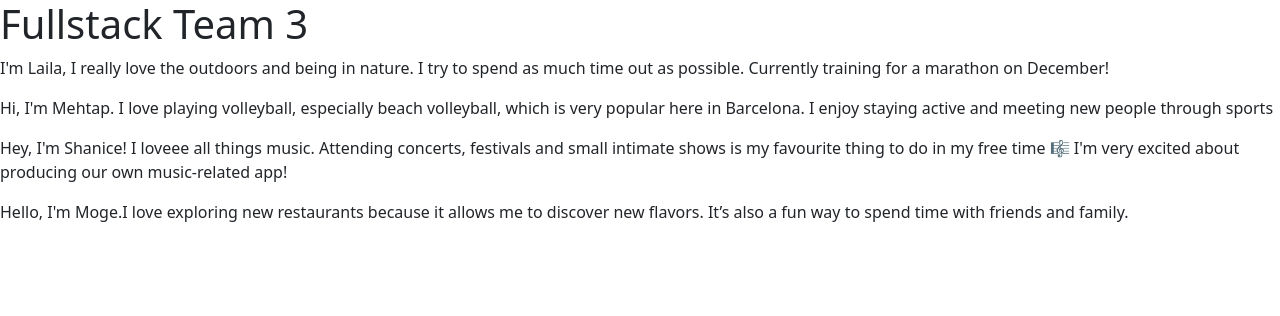
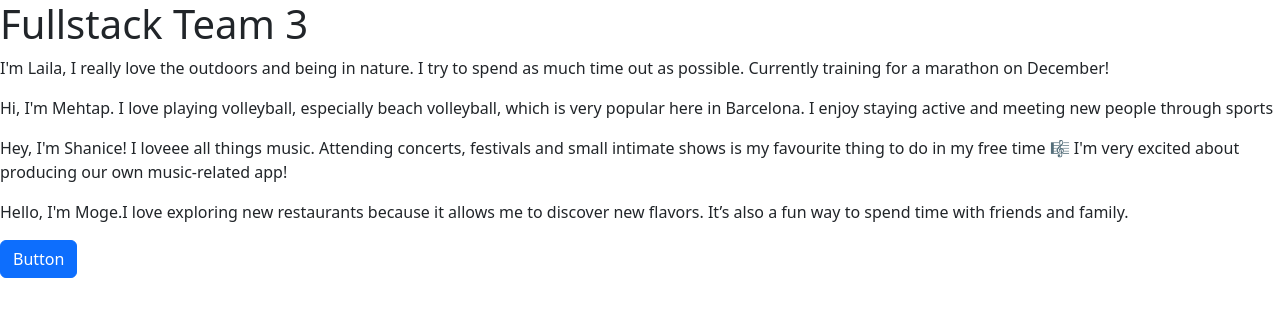
Before and after one commit to morgharrisx/fullstack-3, a React (Create React App) app in the folder frontend/: page / in a window 1280 px wide. Shown: the top 316 px of the page. Built offline with nearby package versions, Linux system fonts and the light colour scheme.

Commit message:
Added button component to index.js

```diff
--- a/frontend/src/index.js
+++ b/frontend/src/index.js
@@ -4,12 +4,14 @@ import './index.css';
 import App from './App';
 import reportWebVitals from './reportWebVitals';
 import 'bootstrap/dist/css/bootstrap.min.css';
+import Button from 'react-bootstrap/Button';
 
 
 const root = ReactDOM.createRoot(document.getElementById('root'));
 root.render(
   <React.StrictMode>
     <App />
+    <Button>Button</Button>
   </React.StrictMode>
 );
 
```
